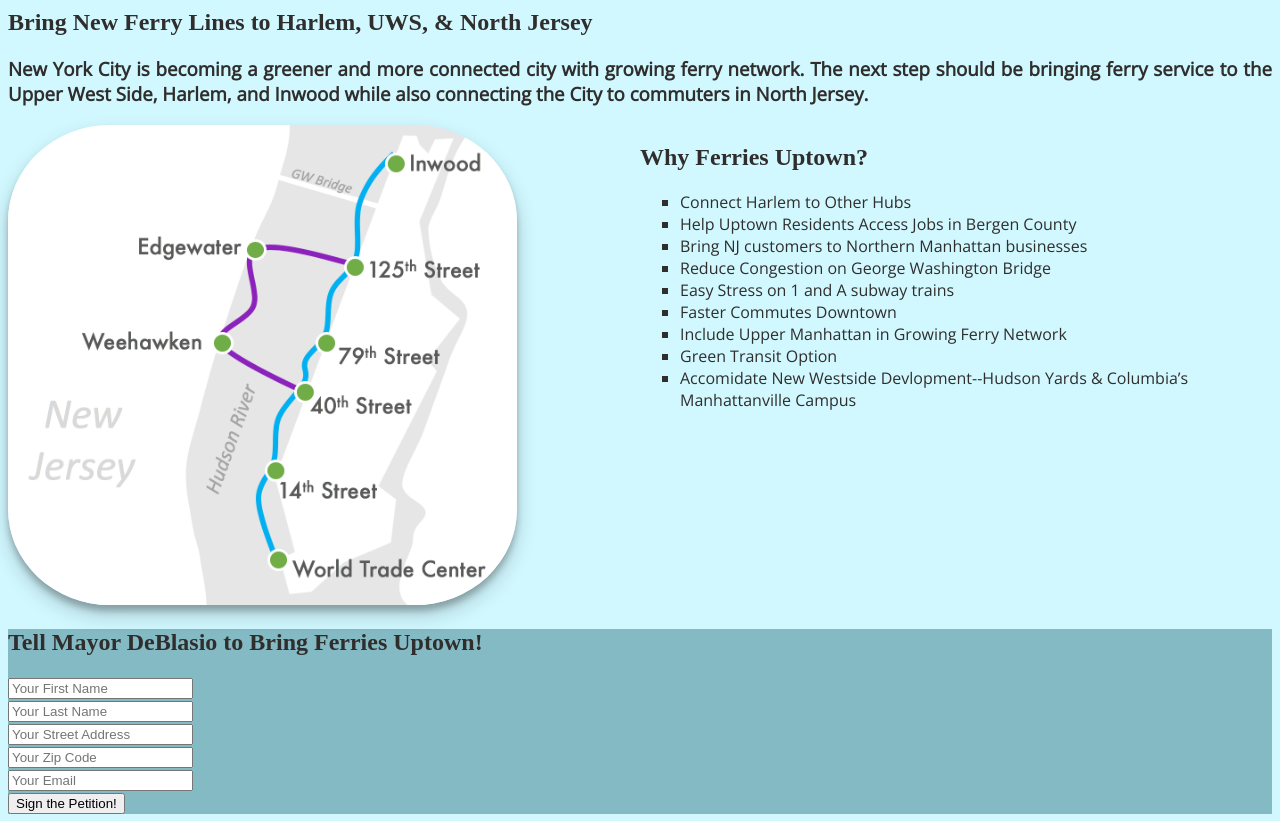
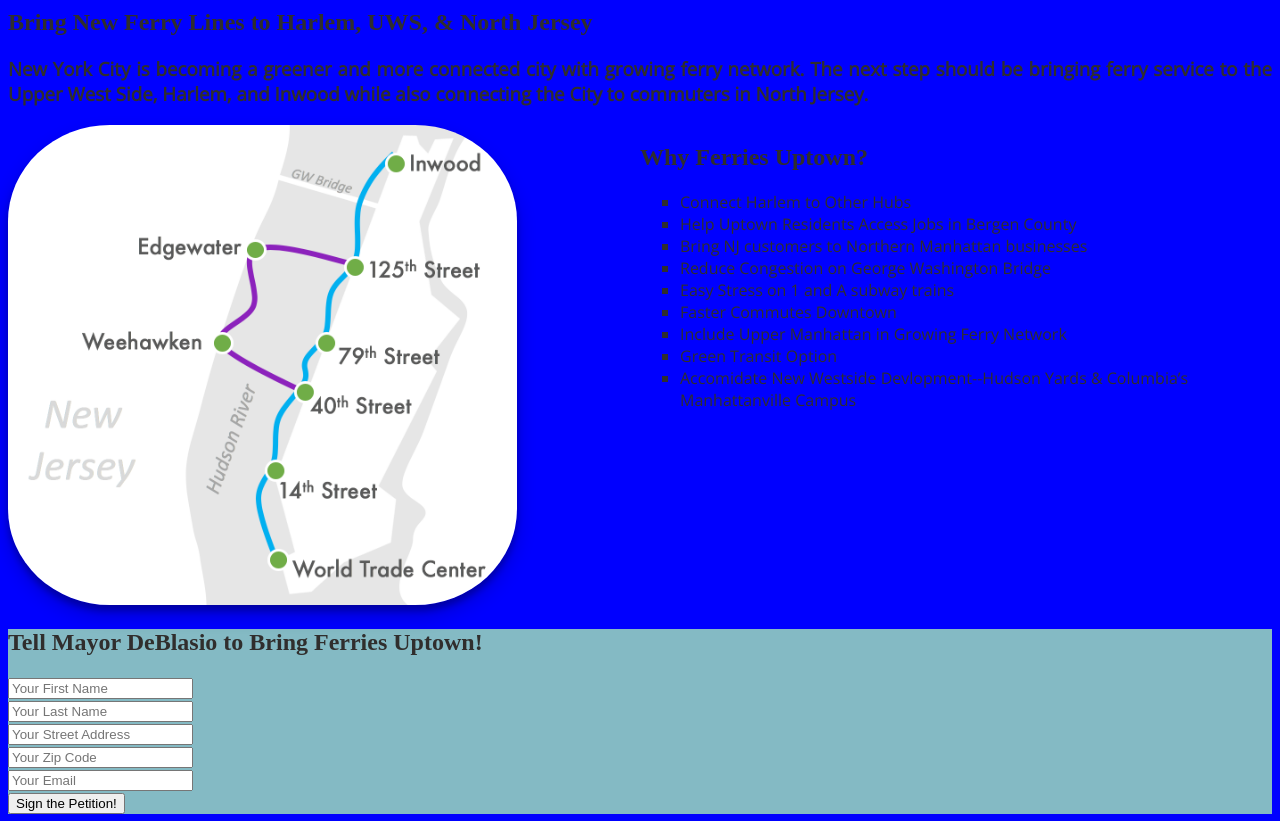
Before and after one commit to SelenaJV/ferry-site-mc, a plain HTML site: page index.html in a window 1280 px wide. Shown: the part 224-1045 px from the top of the page. Drawn offline with nearby package versions, Linux system fonts and the light colour scheme; a web font is replaced by a local one.

Commit message:
test changing background

```diff
--- a/css/main.css
+++ b/css/main.css
@@ -1,5 +1,5 @@
 body {
-    background-color: rgb(209, 248, 255);
+    background-color: blue;
     color: rgb(48, 46, 45);
     font-family: 'Open Sans', sans-serif;
   }
```
